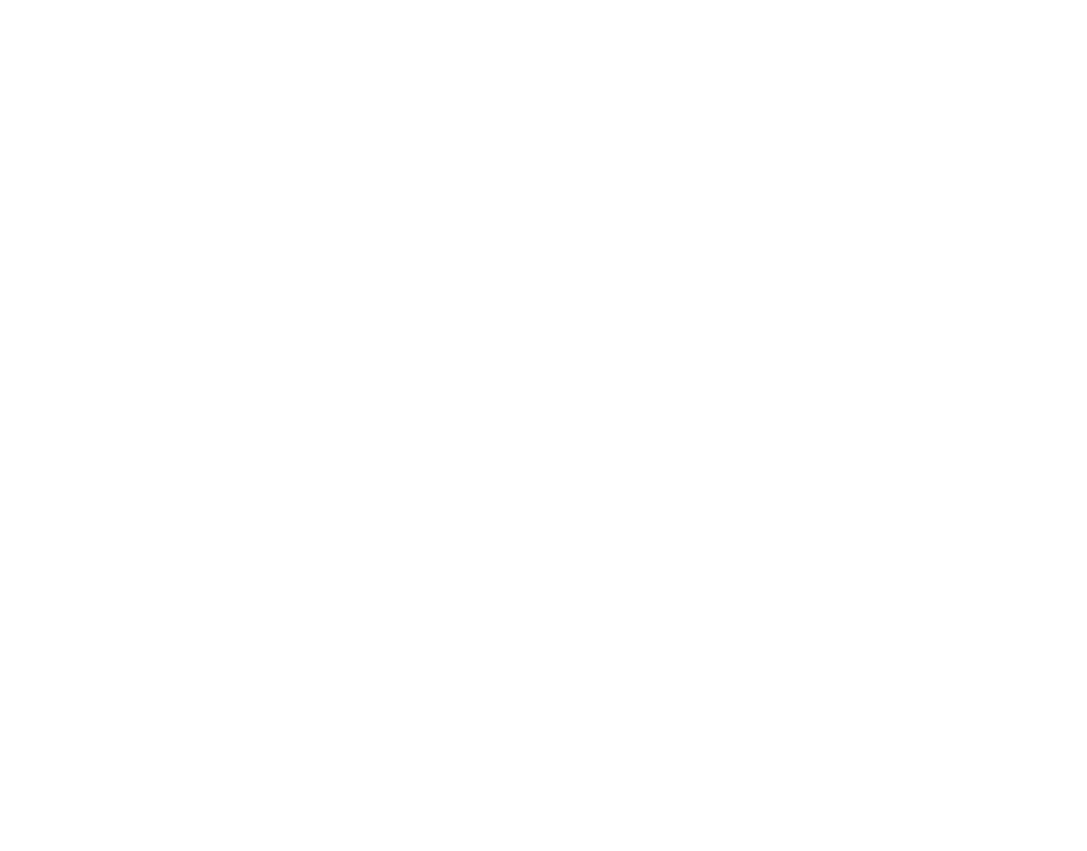
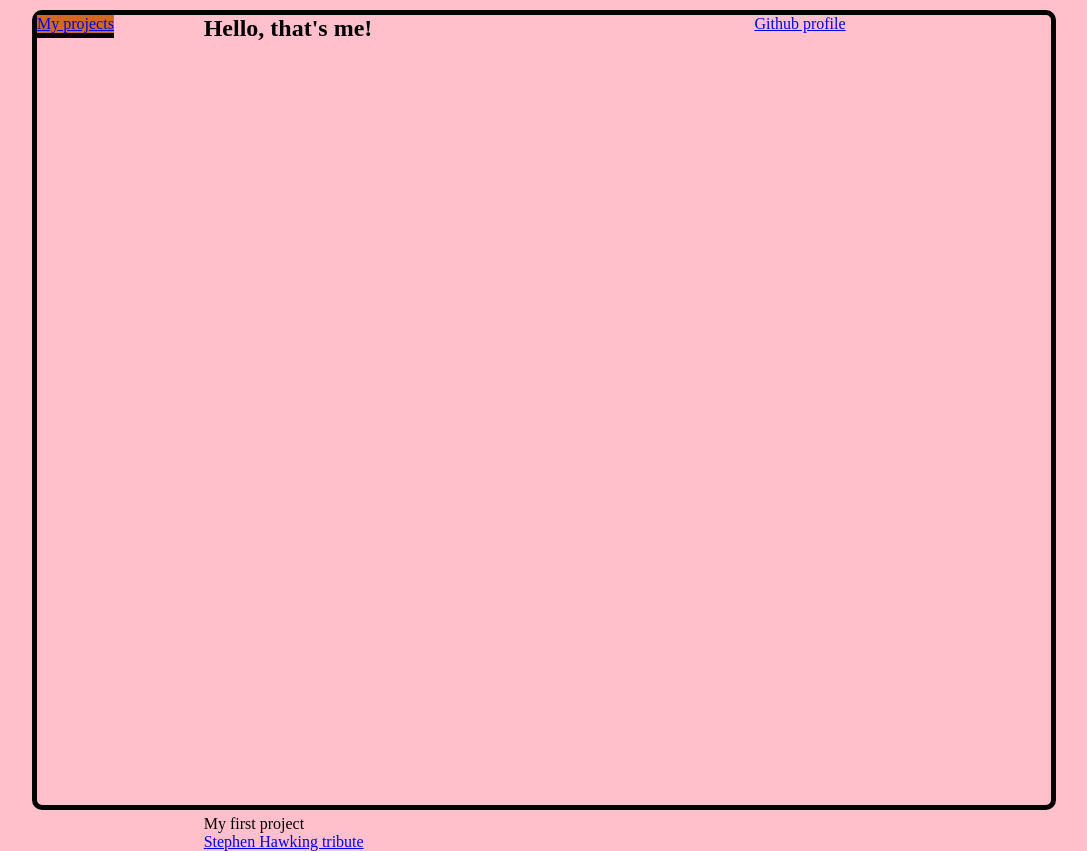
Before and after one commit to bmukha/AdaptiveChallenge5, a plain HTML site: page index.html in a window 1280 px wide. Shown: the whole page, without its empty margins (96-1183 px from the left). Before the commit the page ends 800 px from the top, so only its background shows below. Drawn offline with Linux system fonts and the light colour scheme.

Commit message:
all tests passed

```diff
--- a/index.html
+++ b/index.html
@@ -1,12 +1,32 @@
 <!DOCTYPE html>
 <html lang="en">
+
 <head>
     <meta charset="UTF-8">
     <meta name="viewport" content="width=device-width, initial-scale=1.0">
     <link rel="stylesheet" href="./style.css">
     <title>Responsive web-design challenge five</title>
 </head>
+
 <body>
+    <nav id="navbar">
+        <a href="#projects">My projects</a>
+    </nav>
+    <main>
+        <section id="welcome-section">
+            <h1>Hello, that's me!</h1>
+        </section>
+        <section id="projects">
+            <div class="project-tile">
+                <p>My first project</p>
+                <a href="https://bmukha.github.io/AdaptiveChallange1/">Stephen Hawking tribute</a>
+            </div>
+        </section>
+    </main>
+    <footer>
+        <a href="http://github.com" id="profile-link" target="_blank">Github profile</a>
+    </footer>
+    <script src="https://cdn.freecodecamp.org/testable-projects-fcc/v1/bundle.js"></script>
+</body>
 
-</body>
 </html>
--- a/style.css
+++ b/style.css
@@ -2,3 +2,39 @@
     margin: 0 auto;
     box-sizing: border-box;
 }
+
+body {
+    width: 80vw;
+    height: 100vh;
+    background-color: pink;
+    border: 5px solid black;
+    border-radius: 10px;
+    margin: 10px auto;
+    display: grid;
+    grid-template-columns: 1fr 1fr;
+    grid-template-rows: 1fr 1fr 1fr;
+    grid-template-areas:
+    "header header"
+    "main main"
+    "footer footer";
+    gap: 10px;
+}
+
+#navbar {
+    position: fixed;
+    justify-content: stretch;
+    grid-area: header;
+    background-color: chocolate;
+    border-bottom: 5px solid black;
+}
+
+#welcome-section {
+    height: 100vh;
+}
+
+
+@media (max-width: 759px) {
+    body {
+        background-color:green;
+    }
+}
```
